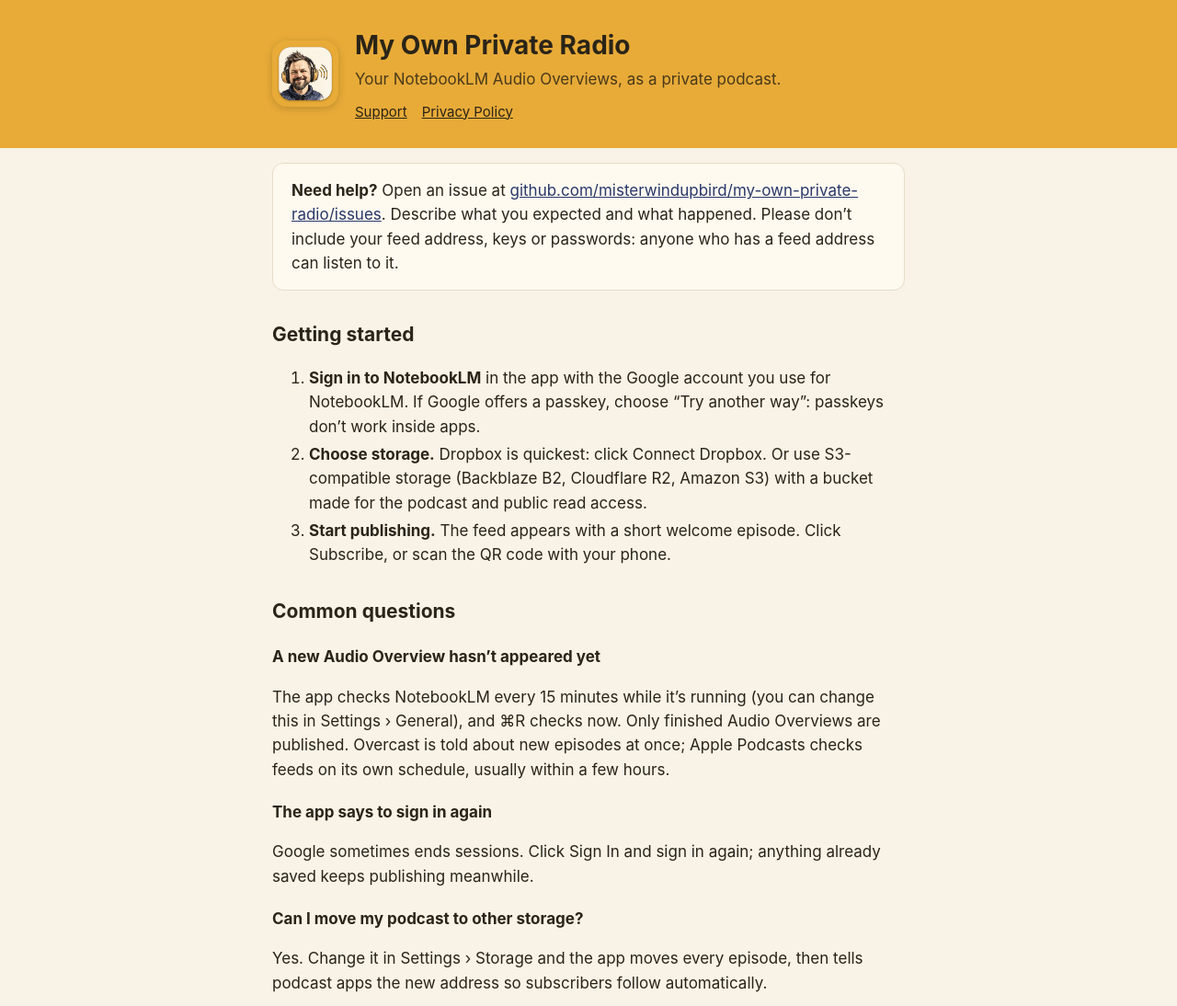
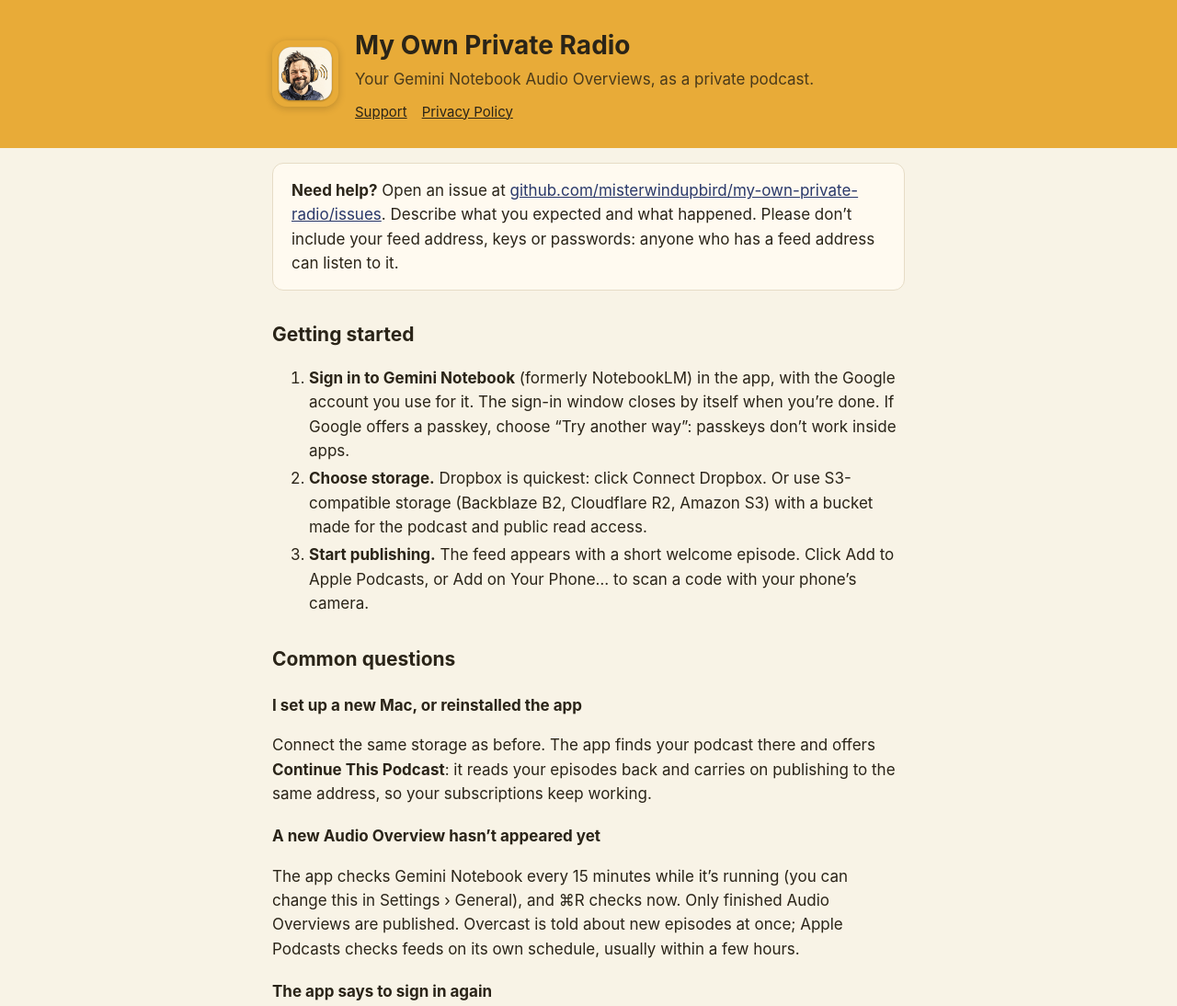
Before and after one commit to misterwindupbird/my-own-private-radio, a plain HTML site: page index.html in a window 1280 px wide. Shown: the top 1094 px of the page at 92% size. Drawn offline with Linux system fonts and the light colour scheme.

Commit message:
Gemini Notebook name, the current setup flow, and a new-Mac answer
Co-Authored-By: Claude Opus 5.5 <noreply@anthropic.com>

```diff
--- a/index.html
+++ b/index.html
@@ -12,7 +12,7 @@
   <img src="icon.png" alt="">
   <div>
     <h1>My Own Private Radio</h1>
-    <p>Your NotebookLM Audio Overviews, as a private podcast.</p>
+    <p>Your Gemini Notebook Audio Overviews, as a private podcast.</p>
     <nav><a href="./">Support</a><a href="privacy.html">Privacy Policy</a></nav>
   </div>
 </div></header>
@@ -25,14 +25,16 @@
 
   <h2>Getting started</h2>
   <ol>
-    <li><strong>Sign in to NotebookLM</strong> in the app with the Google account you use for NotebookLM. If Google offers a passkey, choose “Try another way”: passkeys don’t work inside apps.</li>
+    <li><strong>Sign in to Gemini Notebook</strong> (formerly NotebookLM) in the app, with the Google account you use for it. The sign-in window closes by itself when you’re done. If Google offers a passkey, choose “Try another way”: passkeys don’t work inside apps.</li>
     <li><strong>Choose storage.</strong> Dropbox is quickest: click Connect Dropbox. Or use S3-compatible storage (Backblaze B2, Cloudflare R2, Amazon S3) with a bucket made for the podcast and public read access.</li>
-    <li><strong>Start publishing.</strong> The feed appears with a short welcome episode. Click Subscribe, or scan the QR code with your phone.</li>
+    <li><strong>Start publishing.</strong> The feed appears with a short welcome episode. Click Add to Apple Podcasts, or Add on Your Phone… to scan a code with your phone’s camera.</li>
   </ol>
 
   <h2>Common questions</h2>
+  <h3>I set up a new Mac, or reinstalled the app</h3>
+  <p>Connect the same storage as before. The app finds your podcast there and offers <strong>Continue This Podcast</strong>: it reads your episodes back and carries on publishing to the same address, so your subscriptions keep working.</p>
   <h3>A new Audio Overview hasn’t appeared yet</h3>
-  <p>The app checks NotebookLM every 15 minutes while it’s running (you can change this in Settings › General), and ⌘R checks now. Only finished Audio Overviews are published. Overcast is told about new episodes at once; Apple Podcasts checks feeds on its own schedule, usually within a few hours.</p>
+  <p>The app checks Gemini Notebook every 15 minutes while it’s running (you can change this in Settings › General), and ⌘R checks now. Only finished Audio Overviews are published. Overcast is told about new episodes at once; Apple Podcasts checks feeds on its own schedule, usually within a few hours.</p>
   <h3>The app says to sign in again</h3>
   <p>Google sometimes ends sessions. Click Sign In and sign in again; anything already saved keeps publishing meanwhile.</p>
   <h3>Can I move my podcast to other storage?</h3>
@@ -43,7 +45,7 @@
   <p>Dropbox Basic allows 20 GB of downloads a day across your shared links and pauses them for a day if that’s exceeded. Paid Dropbox plans allow far more, or move the podcast to S3-compatible storage.</p>
 </main>
 <footer><div class="wrap">
-  My Own Private Radio is an independent app and is not affiliated with or endorsed by Google or Dropbox. NotebookLM is a trademark of Google LLC.
+  My Own Private Radio is an independent app and is not affiliated with or endorsed by Google or Dropbox. Gemini and NotebookLM are trademarks of Google LLC.
 </div></footer>
 </body>
 </html>
```
Also changed, not shown: privacy.html (+1 -1 lines).
